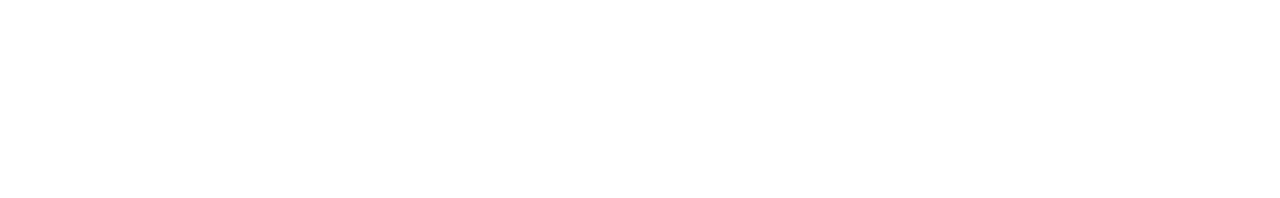
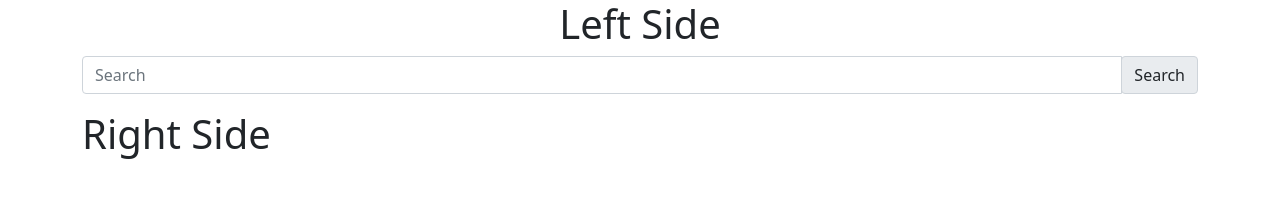
Before and after one commit to Rafiul789/sports-db-api, a plain HTML site: page index.html in a window 1280 px wide. Drawn offline with nearby package versions, Linux system fonts and the light colour scheme.

Commit message:
api added

```diff
--- a/app.js
+++ b/app.js
@@ -0,0 +1,9 @@
+const allPlayers = () => {
+    const searchValue = document.getElementById('search-box').value
+    console.log(searchValue)
+
+    const url = `https://www.thesportsdb.com/api/v1/json/2/searchplayers.php?p=${searchValue}`
+    fetch(url)
+        .then(res => res.json())
+        .then(data => console.log(data))
+}
--- a/index.html
+++ b/index.html
@@ -16,6 +16,25 @@
 
 
 <body>
+    <div class="container w-100 m-auto">
+        <div class="row">
+            <div class="col-md-6  w-100 m-auto text-center ">
+                <h1>Left Side</h1>
+
+                <div class="input-group mb-3">
+                    <input id="search-box" type="text" class="form-control" placeholder="Search" aria-label="Search" aria-describedby="basic-addon2">
+                    <div class="input-group-append">
+                        <span onclick="allPlayers()" class="input-group-text" id="search-btn">Search</span>
+                    </div>
+                </div>
+            </div>
+            <div class="col-md-6  w-100 m-auto">
+                <h1>Right Side</h1>
+            </div>
+        </div>
+    </div>
+
+
     <script src="app.js"></script>
 </body>
 
```
